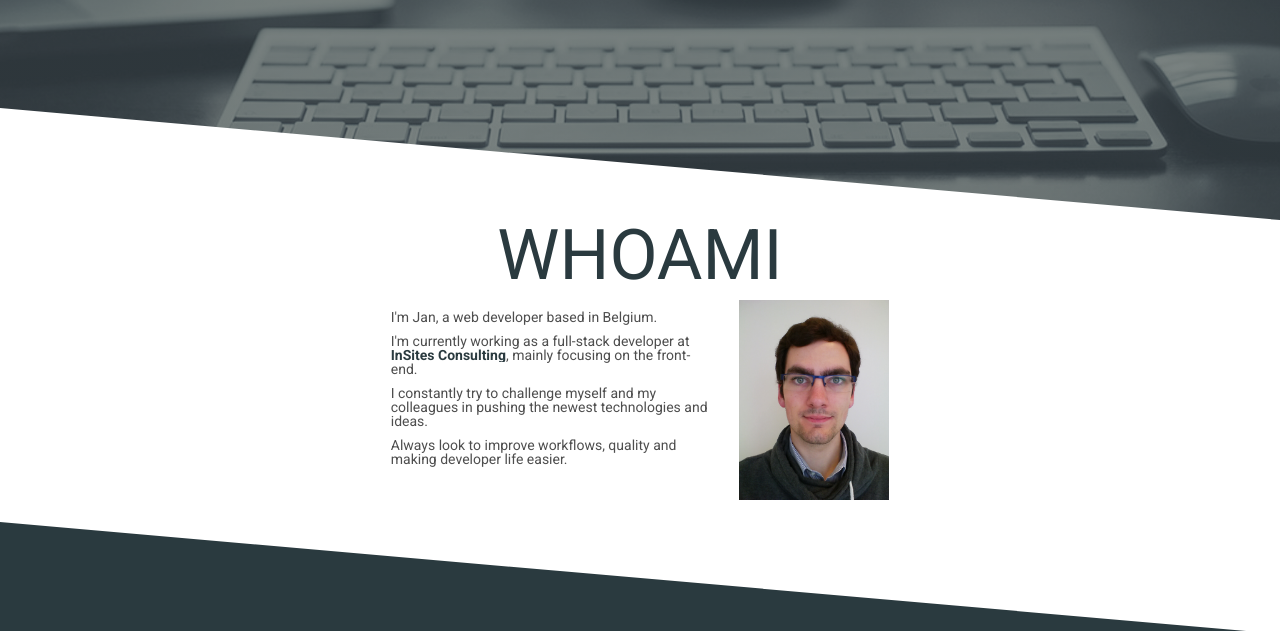
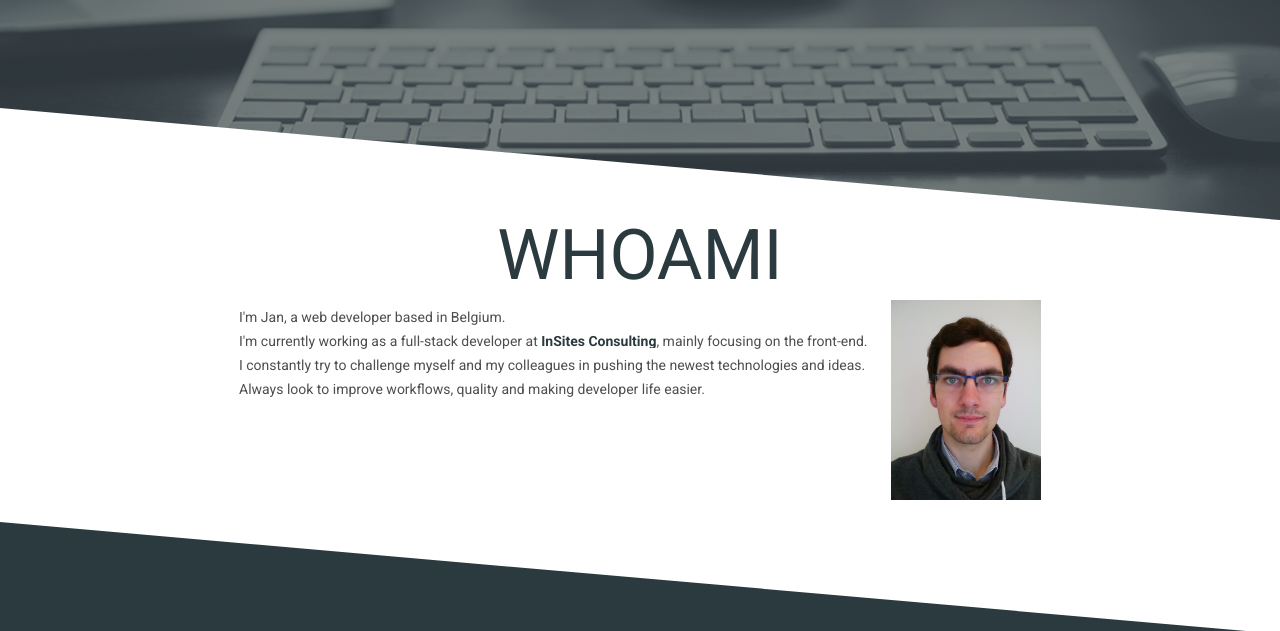
Before and after one commit to JanVanBraeckel/JanVanBraeckel.github.io, a website built with webpack: page index.html in a window 1280 px wide. Shown: the part 700-1331 px from the top of the page. Built offline with nearby package versions, Linux system fonts and the light colour scheme.

Commit message:
Fix whoami section

```diff
--- a/app.bundle.css
+++ b/app.bundle.css
@@ -203,12 +203,6 @@ h1 {
       vertical-align: top;
       display: inline-block;
       text-align: left; }
-      @media screen and (min-width: 600px) {
-        .whoami .content .left {
-          max-width: 325px; } }
-      @media screen and (max-width: 599px) {
-        .whoami .content .left {
-          width: 100%; } }
     .whoami .content a {
       position: relative;
       display: inline-block;
--- a/src/styles/sheets/_whoami.scss
+++ b/src/styles/sheets/_whoami.scss
@@ -36,12 +36,6 @@
       vertical-align: top;
       display: inline-block;
       text-align: left;
-      @media screen and (min-width: 600px) {
-        max-width: 325px;
-      }
-      @media screen and (max-width: 599px) {
-        width: 100%;
-      }
     }
 
     a {
```
